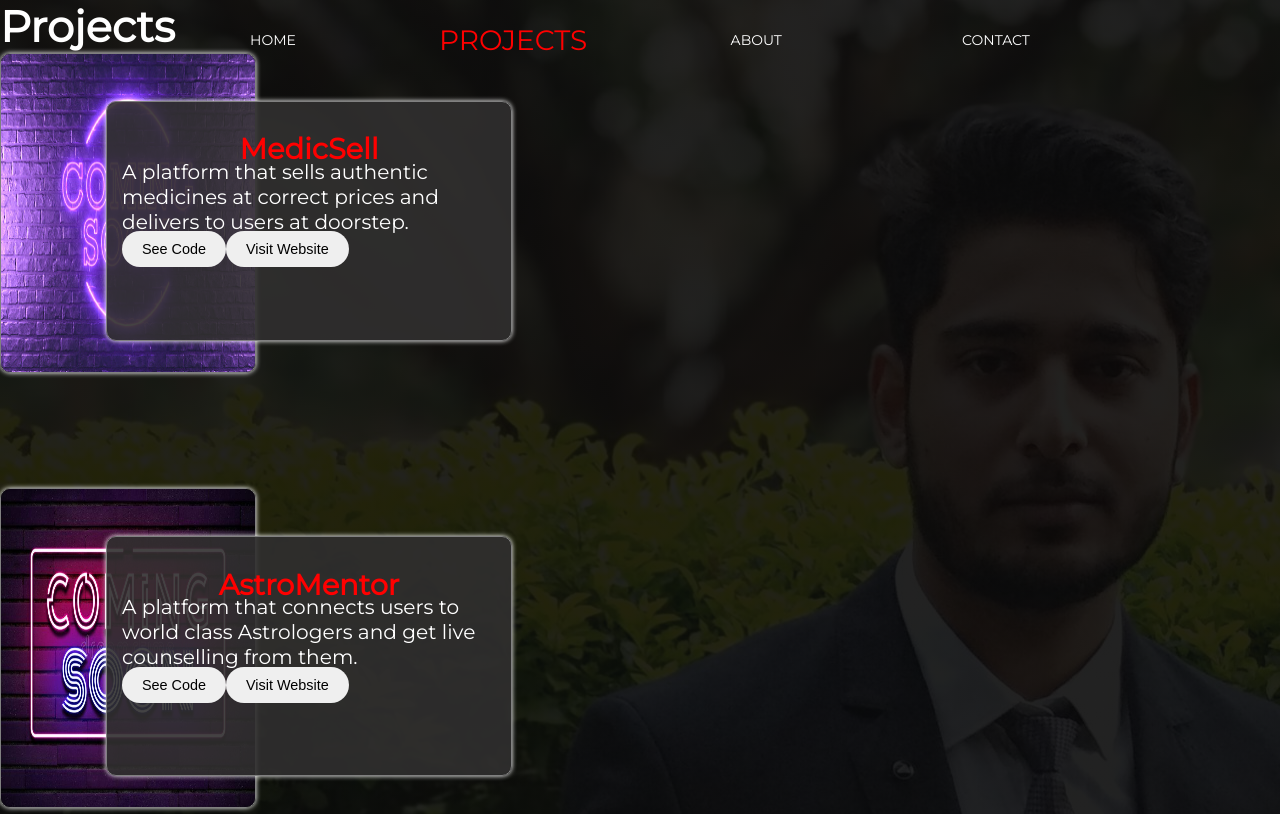
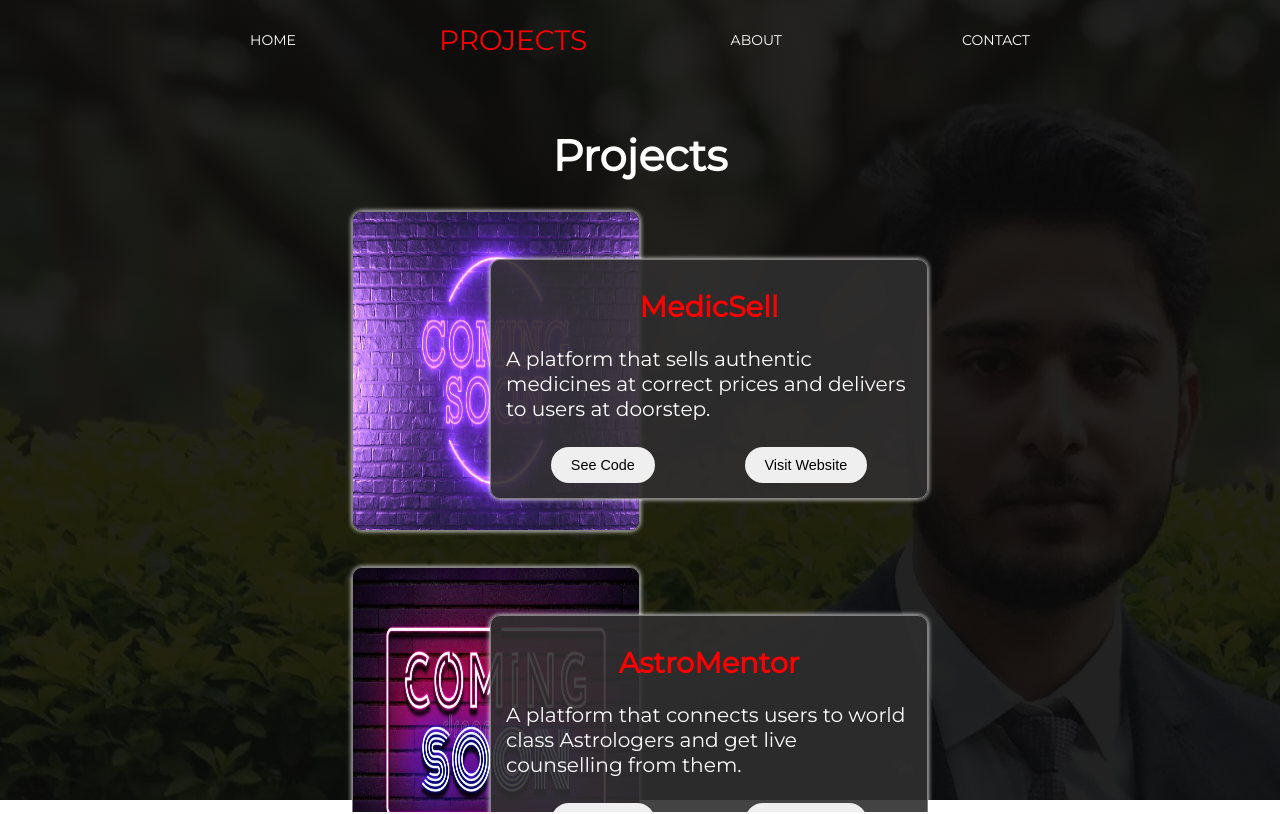
Before and after one commit to shubhamsagarsingh/portfolio, a React (Create React App) app: page /projects in a window 1280 px wide. Shown: the top 814 px of the page. Built offline with nearby package versions, Linux system fonts and the light colour scheme.

Commit message:
REFACTOR Code for resposiveness - Home, About & Projects page

```diff
--- a/src/components/Navbar/_Navbar.scss
+++ b/src/components/Navbar/_Navbar.scss
@@ -23,7 +23,7 @@
     display: flex;
     align-items: center;
     padding: 0 1rem;
-    font-size: 14px;
+    font-size: 10px;
     color: #fff;
 
     &:hover {
@@ -31,3 +31,20 @@
     }
   }
 }
+
+//MEDIA QUERY-------------------------------------------------------------
+@media (min-width: 468px) {
+  .e-Navbar__container {
+    ul li {
+      font-size: 12px;
+    }
+  }
+}
+
+@media (min-width: 800px) {
+  .e-Navbar__container {
+    ul li {
+      font-size: 14px;
+    }
+  }
+}
--- a/src/components/ProjectCard/ProjectCard.js
+++ b/src/components/ProjectCard/ProjectCard.js
@@ -4,15 +4,15 @@ import './_ProjectCard.scss'
 
 const ProjectCard = ({title, description, image}) => {
     return(
-        <div className='b-project-card o-flex'>
-            <img className='e-project-card__img' src={image} alt=''/>
+        <div className='b-ProjectCard o-flex'>
+            <img className='e-ProjectCard__img' src={image} alt=''/>
 
-            <div className='e-project-card__right o-flex-column o-gap2'>
+            <div className='e-ProjectCard__right o-flex-column'>
                 <h2>{title}</h2>
                 <p>{description}</p>
-                <div className='e-project-card__button-group o-flex-hsa'>
-                    <button className='e-project-card__button'>See Code</button>
-                    <button className='e-project-card__button'>Visit Website</button>
+                <div className='e-ProjectCard__button-group o-flex'>
+                    <button className='e-ProjectCard__button'>See Code</button>
+                    <button className='e-ProjectCard__button'>Visit Website</button>
                 </div>
             </div>
         </div>
--- a/src/components/ProjectCard/_ProjectCard.scss
+++ b/src/components/ProjectCard/_ProjectCard.scss
@@ -1,27 +1,21 @@
-//-------------------------------BLOCK-----------------------------------------
-.b-project-card{
-    // border: 1px solid red;
+.b-ProjectCard {
   width: 100%;
   height: 40vh;
-    margin-bottom: 8rem;
-    position: relative;
 }
 
-
-//-------------------------------ELEMENT-----------------------------------------
-.e-project-card__img{
+.e-ProjectCard__img {
   border: 1px solid gray;
   border-radius: 10px;
   box-shadow: 0 0 5px;
   min-width: 50%;
 
-    &:hover{
+  &:hover {
     transform: translate(-36%);
     transition: all 0.8s ease-out;
   }
 }
 
-.e-project-card__right{
+.e-ProjectCard__right {
   border: 1px solid gray;
   padding: 15px;
   border-radius: 10px;
@@ -31,8 +25,9 @@
   height: 75%;
   margin: 48px 0 0 -150px;
   z-index: 2;
+  gap: 2rem;
 
-    & h2{
+  & h2 {
     font-size: 2rem;
     color: red;
     display: flex;
@@ -40,16 +35,21 @@
     margin: 1rem 0 -0.5rem 0;
   }
 
-    & .e-project-card__button-group{
+  & p {
+    font-size: 1.4rem;
+  }
+
+  & .e-ProjectCard__button-group {
     margin-top: -0.2rem;
+    justify-content: space-around;
 
-        & .e-project-card__button{
+    & .e-ProjectCard__button {
       border: none;
       border-radius: 20px;
       font-size: 1rem;
       padding: 10px 20px;
 
-            &:hover{
+      &:hover {
         background: #455166;
         color: #fff;
         cursor: pointer;
@@ -58,6 +58,24 @@
       }
     }
   }
+}
 
+//MEDIA QUERY-----------------------------------------------------------
+@media (min-width: 468px) {
+  .b-ProjectCard {
+    width: 90%;
+    margin: 0 auto;
+  }
+}
 
+@media (min-width: 800px) {
+  .b-ProjectCard {
+    width: 70%;
   }
+}
+
+@media (min-width: 1200px) {
+  .b-ProjectCard {
+    width: 60%;
+  }
+}
--- a/src/index.scss
+++ b/src/index.scss
@@ -24,10 +24,20 @@ a {
   display: flex;
 }
 
+.o-flex-column {
+  display: flex;
+  flex-direction: column;
+}
+
 //activeClassName--------------------------------------------------------------
 .o-activeClassName {
   color: red;
   transform: scale(2);
+}
+
+//Hide scrollbar for Chrome, Edge, Safari, Opera--------------------------------
+::-webkit-scrollbar {
+  display: none;
 }
 
 //MEDIA QUERY - GLOBAL----------------------------------------------------------
--- a/src/pages/About/About.js
+++ b/src/pages/About/About.js
@@ -5,14 +5,16 @@ import './_About.scss'
 
 const About = () => {
     return(
-        <div className='b-about o-flex-center'>
-            <div className='e-about__card o-flex-column o-gap3'>
+        <div className='e-About__wrapper'>
+            <div className='b-About o-responsiveBlock'>
+                <div className='e-About__container'>
+                    <div className='e-About__card o-flex-column'>
                         <h1>About <i>Shubham Sagar Singh</i></h1>
                         <p>I am a fullstack web developer with 2+ years of freelancing experience.</p>
                         <p>I have always been fascinated by web technology and that's why I love creating websites that are functional, responsive, asthetically pleasing and have great user experience.</p>
                         <h2>TECH STACK</h2>
-                <div className='o-flex-hsb'>
-                    <ul className='e-about__ul o-flex-column o-gap1 o-ul--reset'>
+                        <div className='o-flex'>
+                            <ul className='e-About__ul o-flex-column'>
                                 <h3>FRONTEND</h3>
                                 <li>ReactJS</li>
                                 <li>Javascript(ES6+)</li>
@@ -22,12 +24,14 @@ const About = () => {
                                 <li>Formik, Yup</li>
                             </ul>
 
-                    <ul className='e-about__ul o-flex-column o-gap1 o-ul--reset'>
+                            <ul className='e-About__ul o-flex-column'>
                                 <h3>BACKEND</h3>
                                 <li>NodeJS</li>
                                 <li>ExpressJS</li>
                                 <li>MongoDB</li>
                             </ul>
+                        </div>
+                    </div>
                 </div>
             </div>
         </div>
--- a/src/pages/About/_About.scss
+++ b/src/pages/About/_About.scss
@@ -1,43 +1,83 @@
-//-------------------------------BLOCK-----------------------------------------
-.b-about{
+.e-About__wrapper {
   width: 100%;
   height: 100vh;
-    background: linear-gradient(to right, rgba(10, 10, 10, 0.9), rgba(10, 10, 10, 0.9)), url(../../images/pic1.jpg) no-repeat;
+  background: linear-gradient(
+      to right,
+      rgba(10, 10, 10, 0.9),
+      rgba(10, 10, 10, 0.9)
+    ),
+    url(../../images/pic1.jpg) no-repeat;
   color: #fff;
+  overflow: hidden;
 }
 
+.b-About {
+  height: 100%;
+  position: relative;
+  top: 100px;
+}
 
-//-------------------------------ELEMENT-----------------------------------------
-.e-about__card{
-    width: 40%;
+.e-About__container {
+  height: 100%;
+  width: 100%;
+}
 
-    & h1{
+.e-About__card {
+  width: 90%;
+  height: 84%;
+  margin: 0 auto;
+  gap: 3rem;
+  overflow-y: scroll;
+  scrollbar-width: none;
+
+  & h1 {
     font-size: 3rem;
+    text-align: center;
 
-        & i{
+    & i {
       font-size: 2.5rem;
       color: rgb(165, 162, 162);
     }
   }
 
-    & h2{
-        font-size: 2.2rem;
+  & p {
+    font-size: 1.4rem;
+    text-align: center;
   }
 
-    & h3{
-        font-size: 1.6rem;
-        color: red;
+  & h2 {
+    font-size: 2.2rem;
+    text-align: center;
   }
 
-    & p{
-        font-size: 1.4rem;
+  & div {
+    flex-direction: column;
+    gap: 1rem;
   }
 
-    & .e-about__ul{
+  & .e-About__ul {
     border: 1px solid gray;
     padding: 20px 110px 20px 40px;
     border-radius: 5px;
     box-shadow: 1px 2px 5px 0px;
     font-size: 1.2rem;
+    gap: 1rem;
+
+    & h3 {
+      font-size: 1.6rem;
+      color: red;
     }
   }
+}
+
+//MEDIA QUERY-------------------------------------------
+@media (min-width: 800px) {
+  .e-About__card {
+    width: 80%;
+
+    & div {
+      flex-direction: row;
+      justify-content: space-around;
+    }
+  }
+}
--- a/src/pages/Contact/_Contact.scss
+++ b/src/pages/Contact/_Contact.scss
@@ -11,14 +11,15 @@
   overflow: hidden;
 
   .b-Contact {
-    height: 90%;
+    height: 100%;
     position: relative;
     top: 100px;
 
     .e-Contact__container {
-      height: 100%;
+      height: 84%;
       width: 100%;
-      overflow: hidden;
+      overflow-y: scroll;
+      scrollbar-width: none;
 
       h1,
       p {
@@ -32,8 +33,7 @@
         border-radius: 8px;
         padding: 2rem;
         gap: 3rem 0;
-        overflow: hidden;
-        height: 50%;
+        height: 85%;
         margin: 0 auto;
         max-width: 750px;
 
@@ -81,7 +81,6 @@
   border: none;
   background: rgb(206, 199, 199);
   font-size: 1.3rem;
-  margin-top: 1rem;
   border-radius: 20px;
   padding: 10px 20px;
   width: 190px;
@@ -114,7 +113,7 @@
     .b-Contact {
       .e-Contact__container {
         form {
-          width: 70%;
+          width: 90%;
         }
       }
     }
--- a/src/pages/Projects/Projects.js
+++ b/src/pages/Projects/Projects.js
@@ -18,11 +18,16 @@ const Projects = () => {
     }
 
     return(
-        <div className='b-project o-flex-center'>
-            <div className='e-project__card o-flex-column o-gap4'>
-                <h1>Projects</h1>
-                <ProjectCard title={brandObj1.title} description={brandObj1.description} image={brandObj1.image} />
-                <ProjectCard title={brandObj2.title} description={brandObj2.description} image={brandObj2.image}/>
+        <div className='e-Project__wrapper'>
+            <div className='b-Project o-responsiveBlock'>
+                <div className='e-Project__container'>
+                    <div className='e-Project__card'>
+                        <h1>Projects</h1>
+                        <ProjectCard title={brandObj1.title} description={brandObj1.description} image={brandObj1.image}/><br/><br/>
+                        <ProjectCard title={brandObj2.title} description={brandObj2.description} image={brandObj2.image}/><br/><br/>
+                        <ProjectCard title={brandObj2.title} description={brandObj2.description} image={brandObj2.image}/><br/><br/>
+                    </div>
+                </div>
             </div>
         </div>
     )
--- a/src/pages/Projects/_Projects.scss
+++ b/src/pages/Projects/_Projects.scss
@@ -1,22 +1,35 @@
-//-------------------------------BLOCK-----------------------------------------
-.b-project{
-    width: 100%;
-    min-height: 150vh;
-    background: linear-gradient(to right, rgba(10, 10, 10, 0.9), rgba(10, 10, 10, 0.9)), url(../../images/pic1.jpg) no-repeat;
-    color: #fff;
+.e-Project__wrapper {
+  width: 100%;
+  height: 100vh;
+  background: linear-gradient(
+      to right,
+      rgba(10, 10, 10, 0.9),
+      rgba(10, 10, 10, 0.9)
+    ),
+    url(../../images/pic1.jpg) no-repeat;
+  color: #fff;
 }
 
+.b-Project {
+  height: 89%;
+  position: relative;
+  top: 100px;
+}
 
-//-------------------------------ELEMENT-----------------------------------------
-.e-project__card{
-    // border: 1px solid red;
-    width: 40%;
+.e-Project__container {
+  height: 100%;
+  width: 100%;
+  overflow: hidden;
+}
 
-    & h1{
-        font-size: 3rem;
-    }
+.e-Project__card {
+  height: 100%;
+  overflow-y: scroll;
+  scrollbar-width: none;
 
-    & p{
-        font-size: 1.4rem;
-    }
+  h1 {
+    text-align: center;
+    font-size: 3rem;
+    margin: 2rem 0;
+  }
 }
```
Also changed, not shown: src/pages/Home/Home.js (+12 -7 lines), src/pages/Home/_Home.scss (+63 -18 lines). Lines whose indentation alone changed are shown as unchanged.
